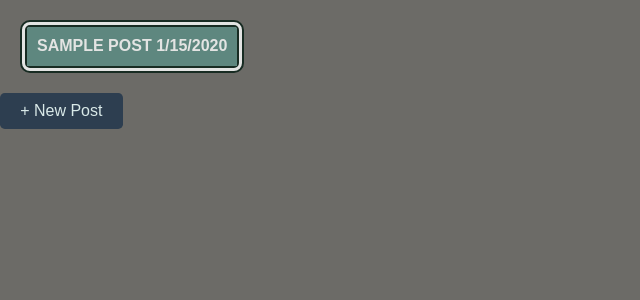
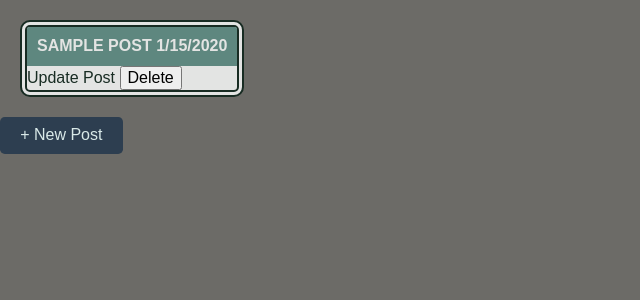
Before and after one commit to srinithi19/Tech-Blog, a Node server app: page /dashboard in a window 1280 px wide. Shown: the part 179-479 px from the top of the page, without its empty margins (0-640 px from the left). Run offline with Node 20, Linux system fonts and the light colour scheme; a user stored in the database is signed in; tables that the repository leaves empty hold one stand-in row (values such as "Sample post"); some libraries are stand-ins or nearby versions.

Commit message:
implement delte post

```diff
--- a/controllers/dashboard-routes.js
+++ b/controllers/dashboard-routes.js
@@ -109,7 +109,8 @@ router.get("/:user", withAuth, async (req, res) => {
   });
 
   //Delete a post by its ID
-  router.delete("/:id", async (req, res) => {
+  router.delete("/delete/:id", withAuth, async (req, res) => {
+    console.log("-------in DELETE---------")
     try {
       const postData = await Post.destroy({
         where: {
--- a/models/Comment.js
+++ b/models/Comment.js
@@ -14,12 +14,16 @@ Comment.init(
     post_id: {
       type: DataTypes.INTEGER,
       allowNull: false,
+      reference: {
+        model: 'post',
+        key: 'id',
+      },
     },
     user_id: {
       type: DataTypes.INTEGER,
       allowNull: false,
       reference: {
-        model: 'post',
+        model: 'user',
         key: 'id',
       },
     },
--- a/models/index.js
+++ b/models/index.js
@@ -12,10 +12,13 @@ Comment.belongsTo(Post, {
 
 User.hasMany(Post, {
   foreignKey: 'user_id',
+  onDelete: 'CASCADE',
+
 });
 
 User.hasMany(Comment, {
   foreignKey: 'user_id',
+
 });
 
 Post.belongsTo(User, {
@@ -24,6 +27,8 @@ Post.belongsTo(User, {
 
 Post.hasMany(Comment, {
   foreignKey: 'post_id',
+  onDelete: 'CASCADE',
+
 });
 
 module.exports = { User, Post, Comment };
--- a/public/js/edit-post.js
+++ b/public/js/edit-post.js
@@ -0,0 +1,21 @@
+const deleteButtonHandler = async (event) => {
+    event.preventDefault();
+
+    if (event.target.hasAttribute('data-id')) {
+      const id = event.target.getAttribute('data-id');
+      console.log(id);
+      const response = await fetch(`/api/post/delete/${id}`, {
+        method: 'DELETE',
+      });
+
+      if (response.ok) {
+        location.reload();
+      } else {
+        alert('Failed to delete project');
+      }
+    }
+  };
+
+  document.querySelectorAll('#delete').forEach((deleteButton) => {
+    deleteButton.addEventListener('click', deleteButtonHandler);
+  });
--- a/views/edit-post.handlebars
+++ b/views/edit-post.handlebars
@@ -14,7 +14,6 @@
 
       <div class="form-group">
         <button class="btn btn-primary"  id="update-post" type="submit">Update Post</button>
-         <button class="btn btn-primary"  id="delete-post" type="submit">Delete</button>
       </div>
     </form>
 
--- a/views/partials/userblog-details.handlebars
+++ b/views/partials/userblog-details.handlebars
@@ -1,8 +1,17 @@
 <section class="card">
   <a href="/dashboard/post/{{id}}">
     <header>
-      <span>
-      {{title}}</span>
-      <span>{{format_date createdAt}}</span></header>
+      <span>{{title}}</span>
+      <span>{{format_date createdAt}}</span>
+    </header>
   </a>
+  <div>
+    <a href="/api/post/edit/{{id}}">Update Post</a><span></span>
+    {{!-- <a href="/api/post/delete/{{id}}">Delete Post</a> --}}
+
+    <button id="delete" data-id="{{id}}">Delete</button>
+
+  </div>
 </section>
+
+ <script src="/js/edit-post.js"></script>
--- a/views/post.handlebars
+++ b/views/post.handlebars
@@ -7,6 +7,7 @@
     <p>Created by {{post.user.name}} on  {{format_date post.createdAt}}</p>
 </p>
   </div>
+
 </section>
 
 {{#if post.comments}}
```
Also changed, not shown: controllers/api/postRoutes.js (+38 -0 lines).
